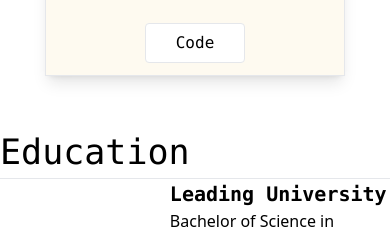
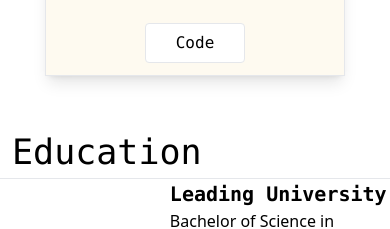
Before and after one commit to hkshakib/portfolio, a React (Create React App) app: page / in a window 390 px wide. Shown: the part 7820-8049 px from the top of the page. Built offline with nearby package versions, Linux system fonts and the light colour scheme; what tailwindcss-font-inter would draw is missing.

Commit message:
fix: education margin on responsive design

```diff
--- a/src/pages/Education.jsx
+++ b/src/pages/Education.jsx
@@ -5,7 +5,7 @@ import SchoolLogo from "../static/school.gif";
 const Education = () => {
   return (
     <div className='flex flex-col '>
-      <h1 className='text-[35px] lg:text-[56px] lg:ml-[90px] font-mono border-b-[1px]'>Education</h1>
+      <h1 className='text-[35px] lg:text-[56px] lg:ml-[90px] font-mono border-b-[1px] lg:p-0 pl-3'>Education</h1>
 
       <div className='flex'>
         <div className='flex'>
```
